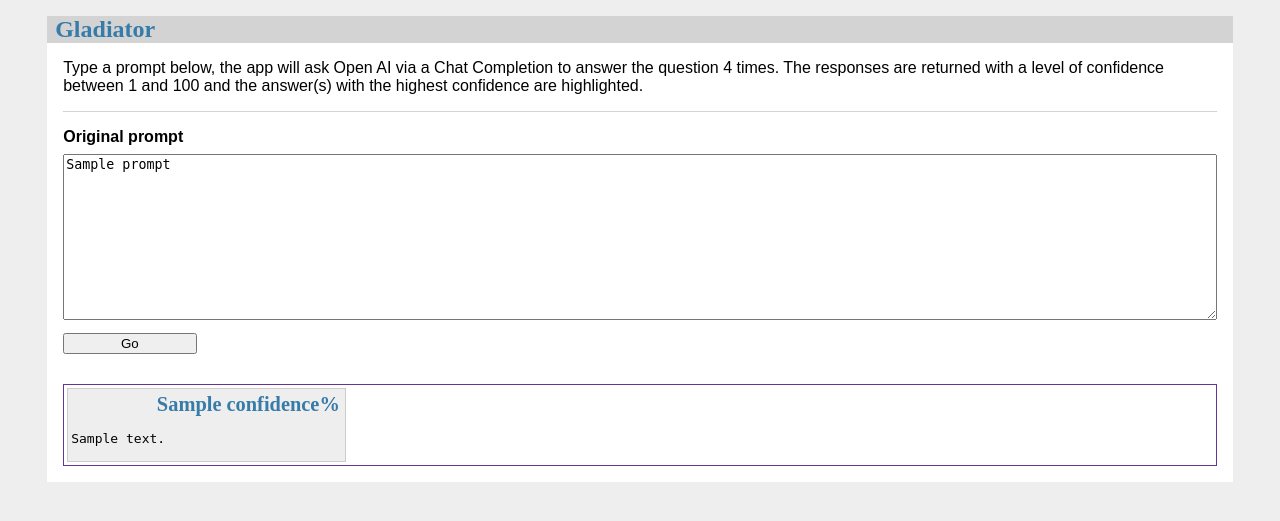
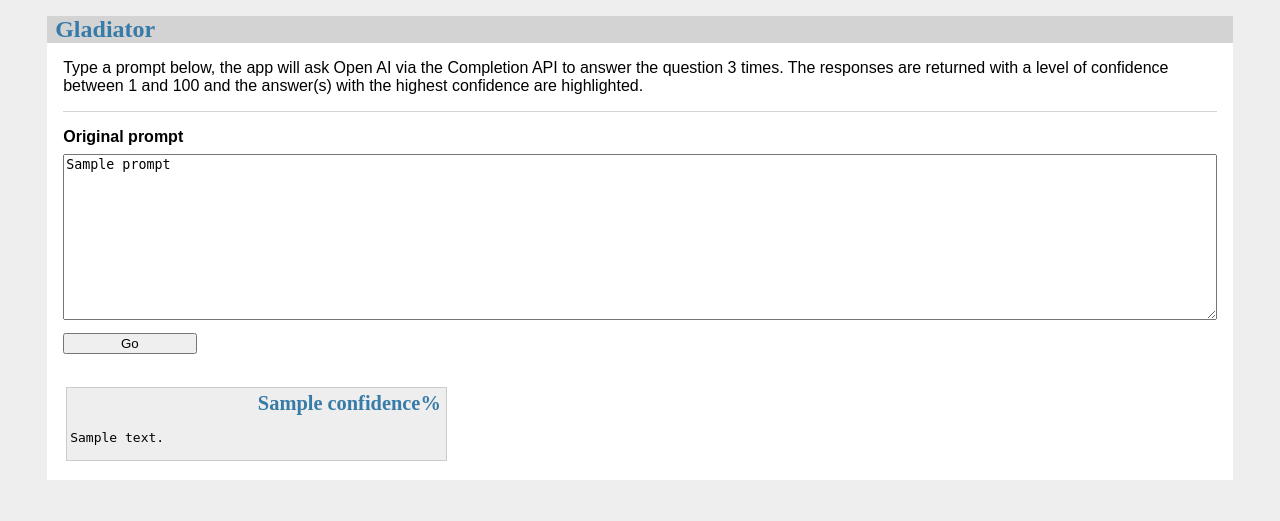
Before and after one commit to FormulaMonks/gptgladiator, a Flask app: template gladiator/templates/index.html in a window 1280 px wide. Shown: the top 521 px of the page. Run offline with Flask 3, Linux system fonts and the light colour scheme; the template is opened without the code that fills it: most values are stand-ins (such as "Sample title", 1, 10 or a date in 2020).

Commit message:
Show 3 candidate completions

```diff
--- a/gladiator/static/style.css
+++ b/gladiator/static/style.css
@@ -79,15 +79,14 @@
 .replies {
     display: flex;
     flex-wrap: wrap;
-    border: 1px solid rebeccapurple;
 }
 
 .reply {
     display: flex;
     flex: 1;
-    flex-basis: 25%;
+    flex-basis: 33%;
     flex-direction: column;
-    max-width: 23.5%;
+    max-width: 32.3%;
     background-color: #eee;
     margin: 3px;
     padding: 2px 3px;
--- a/gladiator/templates/index.html
+++ b/gladiator/templates/index.html
@@ -4,7 +4,7 @@
 
 {% block header %}
     <p>
-        Type a prompt below, the app will ask Open AI via a Chat Completion to answer the question 4 times. The
+        Type a prompt below, the app will ask Open AI via the Completion API to answer the question 3 times. The
         responses are returned with a level of confidence between 1 and 100 and the answer(s) with the highest
         confidence are highlighted.
     </p>
```
Also changed, not shown: gladiator/services/gladiator_service.py (+5 -2 lines).
